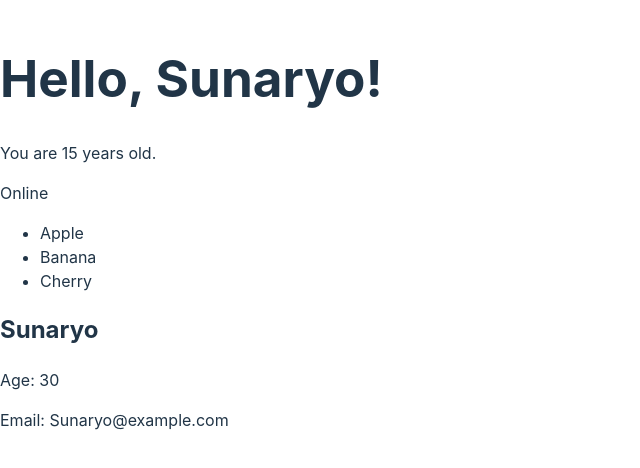
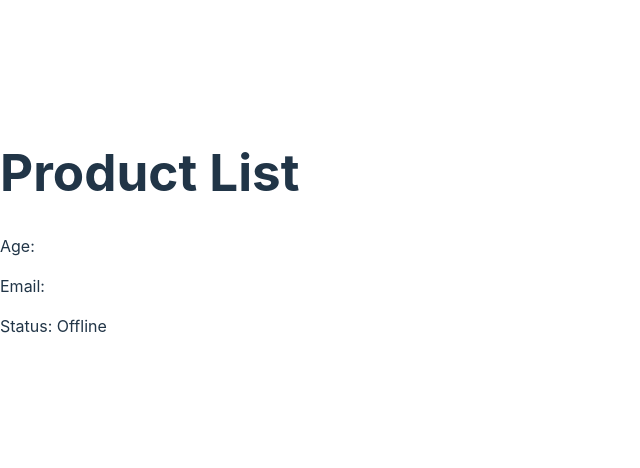
Before and after one commit to sunsunarto/assignment-19, a React (Vite) app in the folder no1-5/: page / in a window 1280 px wide. Shown: the part 168-636 px from the top of the page, without its empty margins (0-640 px from the left). Built offline with nearby package versions, Linux system fonts and the light colour scheme.

Commit message:
complete no.4

```diff
--- a/no1-5/src/App.jsx
+++ b/no1-5/src/App.jsx
@@ -1,52 +1,17 @@
 import React from 'react';
-
-function Greeting(props) {
-  return <h1>Hello, {props.name}!</h1>;
-}
-
-function Age(props) {
-  return <p>You are {props.age} years old.</p>;
-}
-
-function Status(props) {
-  return <p>{props.online ? 'Online' : 'Offline'}</p>;
-}
-
-function FruitList(props) {
-  return (
-    <ul>
-      {props.fruits.map((fruit, index) => (
-        <li key={index}>{fruit}</li>
-      ))}
-    </ul>
-  );
-}
-
-function UserCard(props) {
-  return (
-    <div>
-      <h2>{props.user.name}</h2>
-      <p>Age: {props.user.age}</p>
-      <p>Email: {props.user.email}</p>
-    </div>
-  );
-}
+import ProductList from './ProductList.jsx';
 
 function App() {
-  const fruits = ['Apple', 'Banana', 'Cherry'];
-  const user = {
-    name: 'Sunaryo',
-    age: 30,
-    email: 'Sunaryo@example.com',
-  };
+  const products = [
+    { name: 'Apple', price: 1.0 },
+    { name: 'Banana', price: 0.5 },
+    { name: 'Cherry', price: 2.0 },
+  ];
 
   return (
     <div>
-      <Greeting name="Sunaryo" />
-      <Age age={15} />
-      <Status online={true} />
-      <FruitList fruits={fruits} />
-      <UserCard user={user} />
+      <h1>Product List</h1>
+      <ProductList products={products} />
     </div>
   );
 }
--- /dev/null
+++ b/no1-5/src/ProductList.jsx
@@ -0,0 +1,14 @@
+import React from 'react';
+
+function UserCard(props) {
+  return (
+    <div>
+      <h2>{props.name}</h2>
+      <p>Age: {props.age}</p>
+      <p>Email: {props.email}</p>
+      <p>Status: {props.online ? 'Online' : 'Offline'}</p>
+    </div>
+  );
+}
+
+export default UserCard;
```
